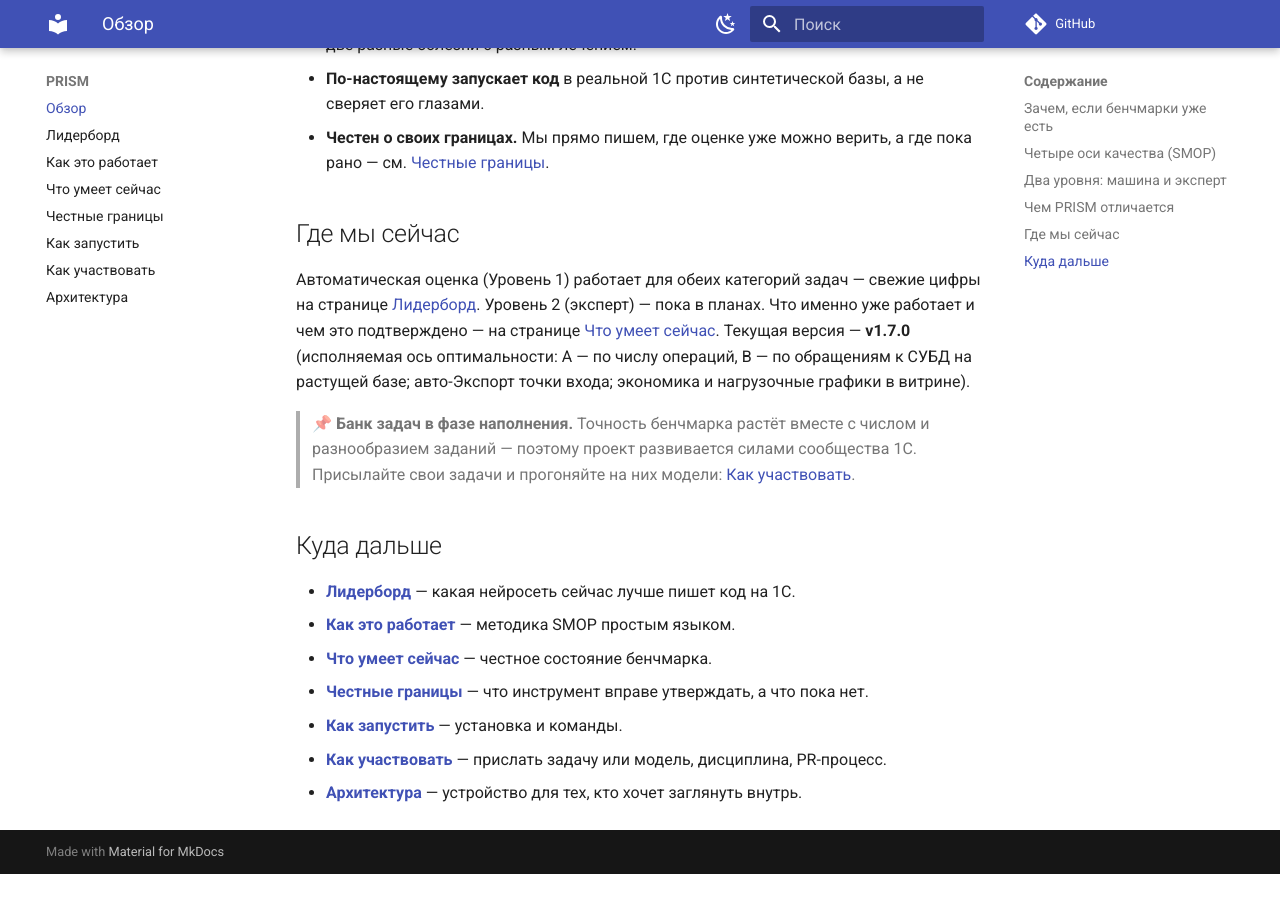
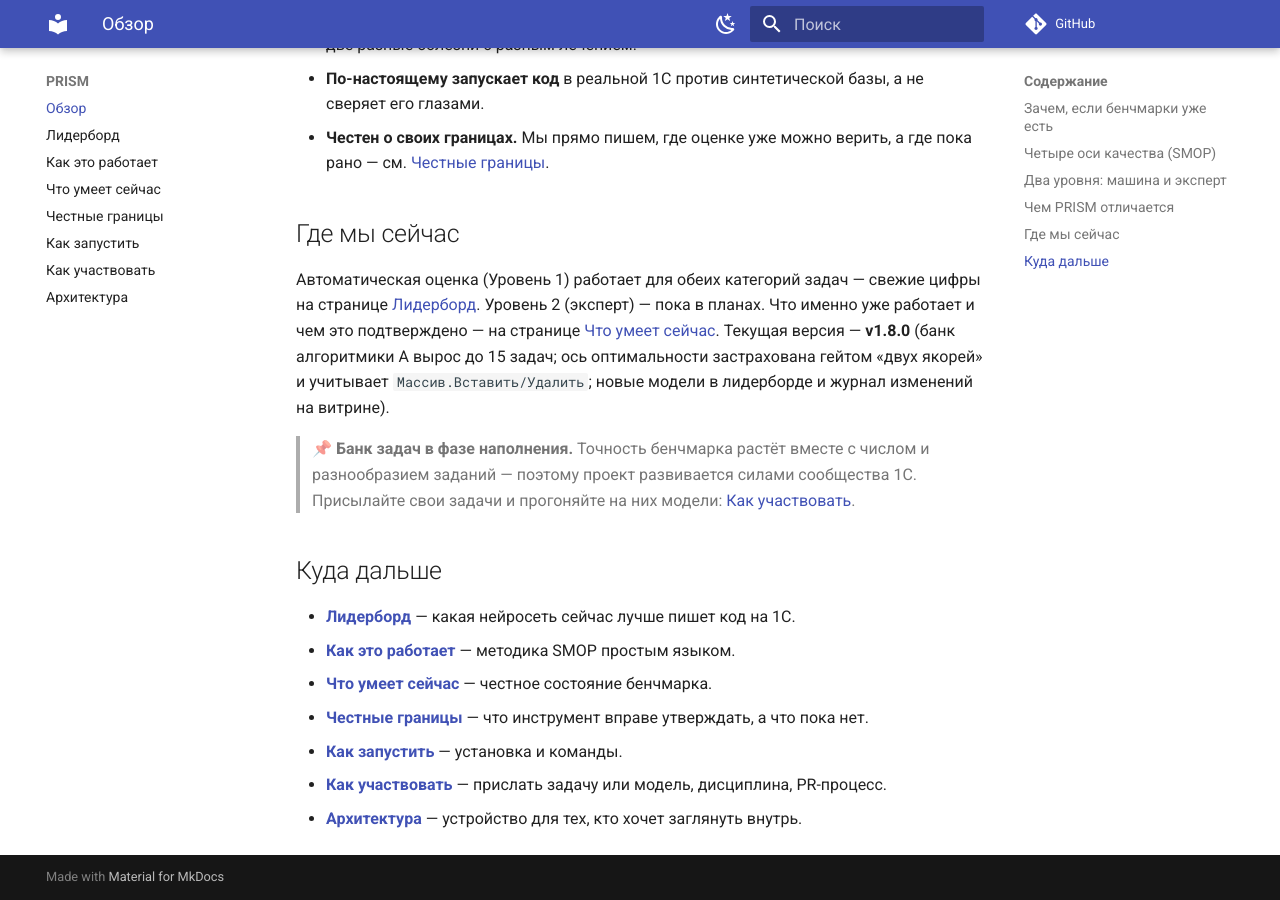
Before and after one commit to genlab-1c/prism, an MkDocs documentation site: the page built from docs/index.md, in a window 1280 px wide and 900 px high, scrolled down 2094 px. Built offline with MkDocs 1.6.1 and Material for MkDocs 9.7.7, drawn with Linux system fonts in a browser that asks for light colours; comment, search, counter and statistics services are not loaded; before the commit the page ends 2968 px from its top, so only the background shows below that.

Commit message:
chore(release): bump version to 1.8.0
Банк алгоритмики A вырос с 9 до 15 задач, ось O застрахована гейтом
«двух якорей» и учитывает Массив.Вставить/Удалить; в лидерборде новые
модели, на витрине — журнал изменений. Конституция и протоколы не
менялись — прогоны из 1.7.x совместимы. Версия проставлена в pyproject,
CITATION, uv.lock и бейдже README; CHANGELOG свёрнут в [1.8.0].

```diff
--- a/docs/index.md
+++ b/docs/index.md
@@ -79,7 +79,7 @@
 Автоматическая оценка (Уровень 1) работает для обеих категорий задач — свежие цифры на
 странице [Лидерборд](leaderboard.md). Уровень 2 (эксперт) — пока в планах. Что именно уже
 работает и чем это подтверждено — на странице [Что умеет сейчас](status.md). Текущая версия —
-**v1.7.0** (исполняемая ось оптимальности: A — по числу операций, B — по обращениям к СУБД на растущей базе; авто-Экспорт точки входа; экономика и нагрузочные графики в витрине).
+**v1.8.0** (банк алгоритмики A вырос до 15 задач; ось оптимальности застрахована гейтом «двух якорей» и учитывает `Массив.Вставить/Удалить`; новые модели в лидерборде и журнал изменений на витрине).
 
 > 📌 **Банк задач в фазе наполнения.** Точность бенчмарка растёт вместе с числом и
 > разнообразием заданий — поэтому проект развивается силами сообщества 1С. Присылайте свои
--- a/pyproject.toml
+++ b/pyproject.toml
@@ -4,7 +4,7 @@
 
 [project]
 name = "prism-bench"
-version = "1.7.0"                       # исполняемая ось O (A — codestat, B — техжурнал), гейт O по корректности, авто-Экспорт, экономика и нагрузочные графики в витрине
+version = "1.8.0"                       # банк A 9→15, гейт O «двух якорей», расширенная инструментовка O (Массив.Вставить/Удалить), новые модели и журнал изменений на витрине
 description = "PRISM — исполняемый бенчмарк кодогенерации 1С (методика SMOP: Syntax · Meaning · Optimization · Platform)"
 readme = "README.md"
 license = { text = "MIT" }
```
Also changed, not shown: CHANGELOG.md (+30 -5 lines), README.md (+1 -1 lines), 2 other files.
